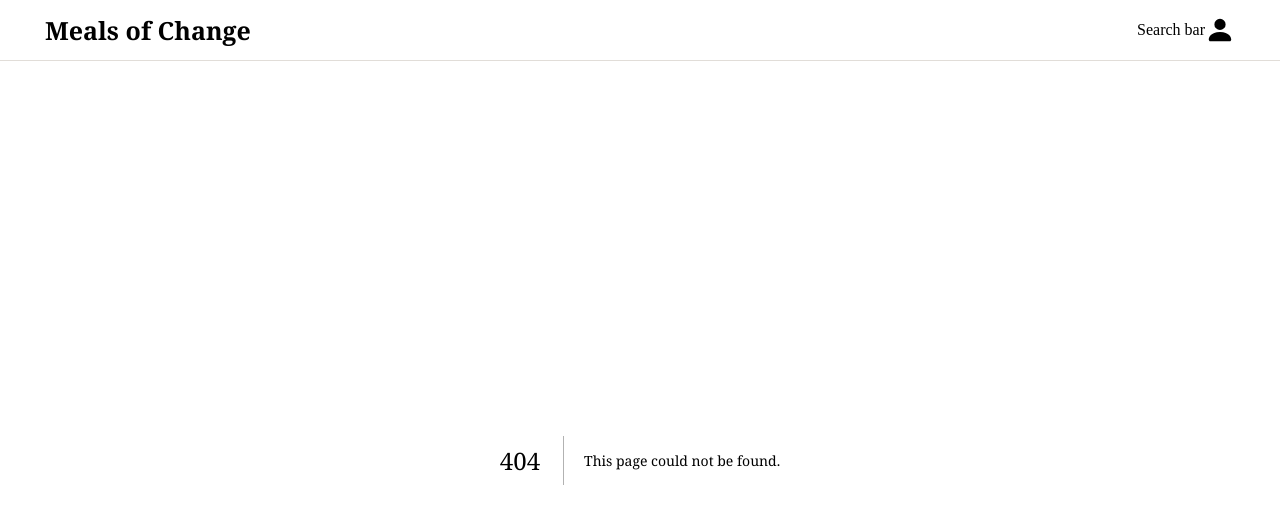
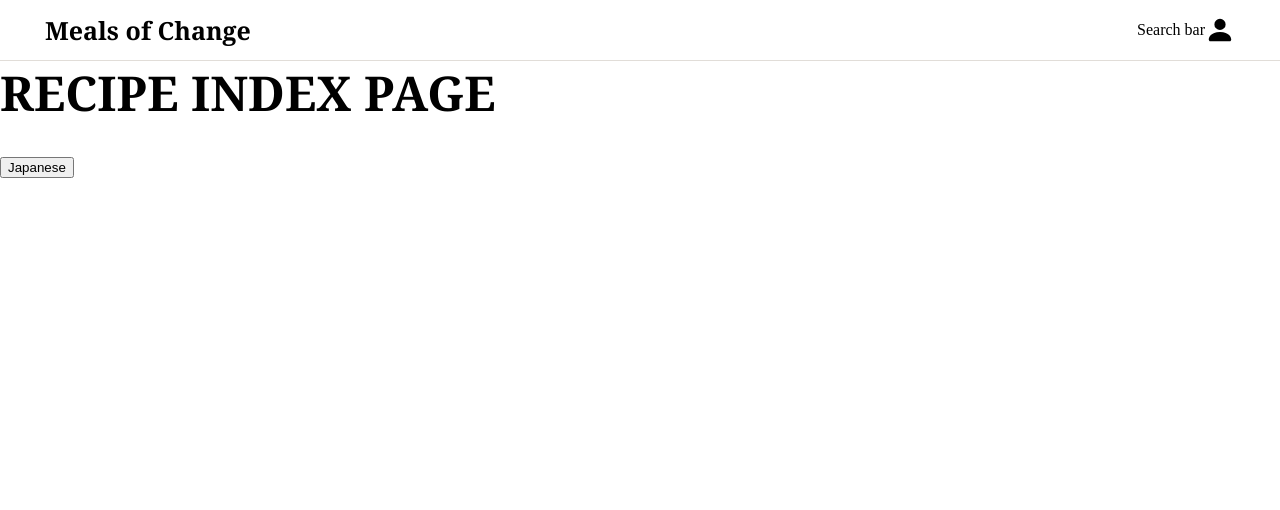
Before and after one commit to jro31/meals-of-change-front-end, a Next.js app: page /recipes in a window 1280 px wide. Before the commit this address had no page. Shown: the top 510 px of the page. Built offline with nearby package versions, Linux system fonts and the light colour scheme.

Commit message:
Add dummy recipes index page

```diff
--- /dev/null
+++ b/pages/recipes/index.js
@@ -0,0 +1,21 @@
+import { Fragment } from 'react';
+import { useRouter } from 'next/router';
+
+const RecipeIndex = () => {
+  const router = useRouter();
+
+  const addJapaneseParamsHandler = () => {
+    router.push(`/recipes?type=japanese`);
+  };
+
+  console.log(router.query);
+
+  return (
+    <Fragment>
+      <h1>RECIPE INDEX PAGE</h1>
+      <button onClick={addJapaneseParamsHandler}>Japanese</button>
+    </Fragment>
+  );
+};
+
+export default RecipeIndex;
```
